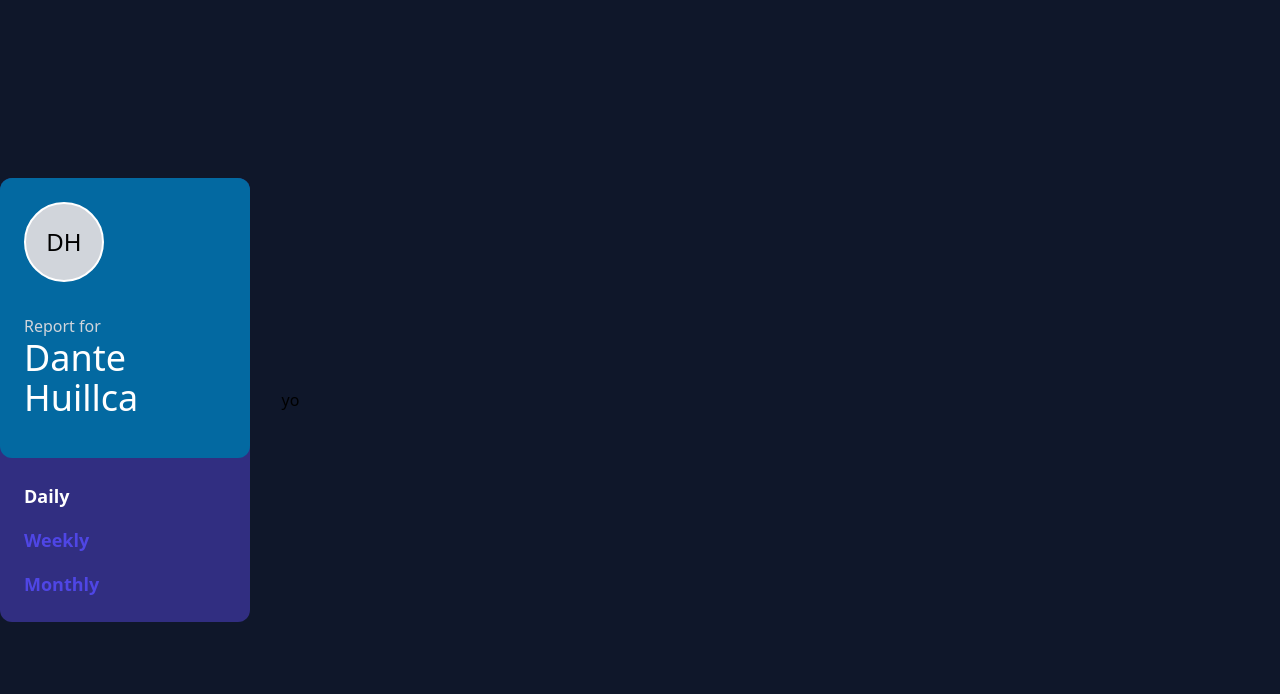
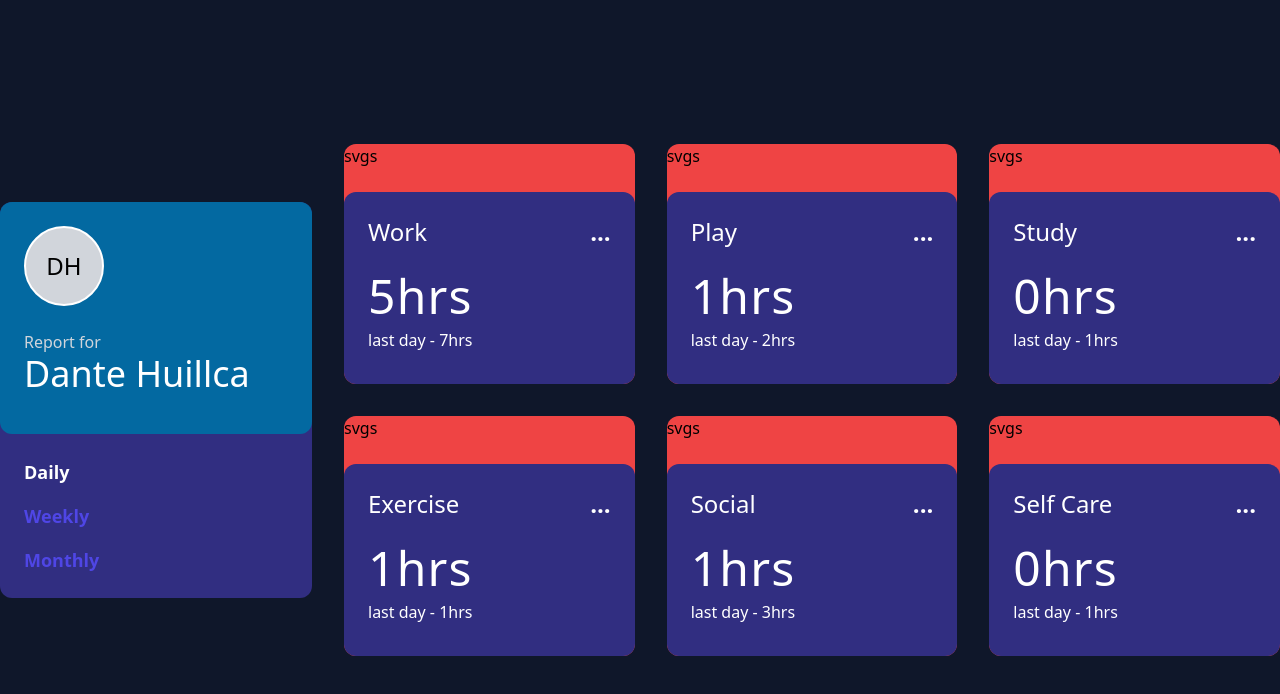
Before and after one commit to dantehduran/time-tracker, a Nuxt app: page / in a window 1280 px wide. Shown: the top 694 px of the page. Built offline with nearby package versions, Linux system fonts and the light colour scheme.

Commit message:
card component

```diff
--- a/app.vue
+++ b/app.vue
@@ -3,8 +3,125 @@
 		<div
 			class="flex gap-8 min-h-screen justify-center items-center container mx-auto"
 		>
-			<div class="basis-1/5"><Profile /></div>
-			<div class="basis-4/5">yo</div>
+			<div class="basis-1/4"><Profile /></div>
+			<div class="basis-3/4 grid grid-cols-1 md:grid-cols-3 gap-8">
+				<Card
+					v-for="item in data"
+					:title="item.title"
+					:timeframe="activeTimeframe"
+					:current="item.timeframes[activeTimeframe].current"
+					:previous="item.timeframes[activeTimeframe].previous"
+				/>
+			</div>
 		</div>
 	</div>
 </template>
+<script setup lang="ts">
+const activeTimeframe = ref<'day' | 'week' | 'month'>('day');
+</script>
+<script lang="ts">
+const data = [
+	{
+		title: 'Work',
+		timeframes: {
+			day: {
+				current: 5,
+				previous: 7,
+			},
+			week: {
+				current: 32,
+				previous: 36,
+			},
+			month: {
+				current: 103,
+				previous: 128,
+			},
+		},
+	},
+	{
+		title: 'Play',
+		timeframes: {
+			day: {
+				current: 1,
+				previous: 2,
+			},
+			week: {
+				current: 10,
+				previous: 8,
+			},
+			month: {
+				current: 23,
+				previous: 29,
+			},
+		},
+	},
+	{
+		title: 'Study',
+		timeframes: {
+			day: {
+				current: 0,
+				previous: 1,
+			},
+			week: {
+				current: 4,
+				previous: 7,
+			},
+			month: {
+				current: 13,
+				previous: 19,
+			},
+		},
+	},
+	{
+		title: 'Exercise',
+		timeframes: {
+			day: {
+				current: 1,
+				previous: 1,
+			},
+			week: {
+				current: 4,
+				previous: 5,
+			},
+			month: {
+				current: 11,
+				previous: 18,
+			},
+		},
+	},
+	{
+		title: 'Social',
+		timeframes: {
+			day: {
+				current: 1,
+				previous: 3,
+			},
+			week: {
+				current: 5,
+				previous: 10,
+			},
+			month: {
+				current: 21,
+				previous: 23,
+			},
+		},
+	},
+	{
+		title: 'Self Care',
+		timeframes: {
+			day: {
+				current: 0,
+				previous: 1,
+			},
+			week: {
+				current: 2,
+				previous: 2,
+			},
+			month: {
+				current: 7,
+				previous: 11,
+			},
+		},
+	},
+];
+</script>
--- a/components/Card.vue
+++ b/components/Card.vue
@@ -1,6 +1,29 @@
 <template>
-	<div class="bg-orange-500 rounded-xl">
+	<div class="bg-red-500 rounded-xl">
 		<div class="h-12">svgs</div>
-		<div class="p-4 bg-cyan-700 rounded-xl">work</div>
+		<div class="p-6 bg-indigo-900 rounded-xl flex flex-col">
+			<div class="flex justify-between items-center">
+				<h4 class="capitalize text-white text-2xl">{{ title }}</h4>
+				<span class="text-white font-bold text-2xl">...</span>
+			</div>
+			<div class="mt-6 mb-2">
+				<h3 class="text-white text-5xl tracking-wide mb-2">
+					{{ `${current}hrs` }}
+				</h3>
+				<span class="text-white font-thin">{{
+					`last ${timeframe} - ${previous}hrs `
+				}}</span>
+			</div>
+		</div>
 	</div>
 </template>
+
+<script setup lang="ts">
+const props = defineProps<{
+	title: string;
+	timeframe: 'day' | 'week' | 'month';
+	current: number;
+	previous: number;
+}>();
+// const { title, timeframe, current, previous } = toRefs(props);
+</script>
--- a/components/Profile.vue
+++ b/components/Profile.vue
@@ -1,10 +1,10 @@
 <template>
-	<div class="w-full bg-indigo-900 rounded-xl">
+	<div class="w-full h-full bg-indigo-900 rounded-xl">
 		<div
-			class="p-6 flex flex-row md:flex-col gap-6 rounded-xl bg-sky-700 pb-10 justify-center items-center md:items-start"
+			class="p-6 flex flex-row md:flex-col gap-6 rounded-xl bg-sky-700 pb-10 justify-evenly items-center md:items-start"
 		>
 			<div
-				class="p-4 border-2 mb-2 border-white rounded-full bg-gray-300 w-20 h-20 items-center flex justify-center text-2xl"
+				class="p-4 border-2 border-white rounded-full bg-gray-300 w-20 h-20 items-center flex justify-center text-2xl"
 			>
 				DH
 			</div>
@@ -13,7 +13,7 @@
 				<h3 class="text-white text-4xl">Dante Huillca</h3>
 			</div>
 		</div>
-		<div class="p-6 flex md:flex-col flex-row gap-4">
+		<div class="p-6 flex md:flex-col flex-row gap-4 justify-center">
 			<span
 				class="text-white hover:text-white cursor-pointer text-lg font-semibold"
 				>Daily</span
```
